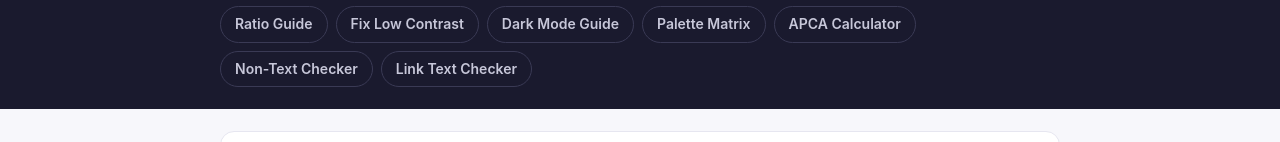
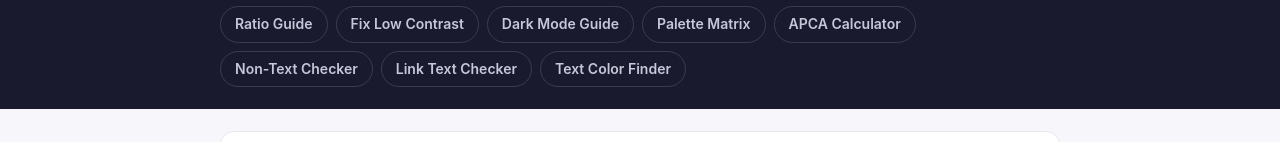
Before and after one commit to mimito-6/contrastlab, a plain HTML site: page color-blindness-simulator/index.html in a window 1280 px wide. Shown: the part 153-295 px from the top of the page. Drawn offline with Linux system fonts and the light colour scheme.

Commit message:
tool-sites-daily 2026-11-23: text color finder + nav/sitemap

```diff
--- a/color-blindness-simulator/index.html
+++ b/color-blindness-simulator/index.html
@@ -58,6 +58,7 @@
       <a href="/apca-calculator">APCA Calculator</a>
       <a href="/non-text-contrast">Non-Text Checker</a>
       <a href="/link-text-contrast">Link Text Checker</a>
+          <a href="/text-color-finder">Text Color Finder</a>
     </nav>
   </div>
 </header>
@@ -137,7 +138,7 @@
   <div class="wrap">
     <p>ContrastLab — a free tool for accessible design. Simulation uses the Machado et al. (2009) simplified model.</p>
     <p class="footer-tools">More tools: <a href="/">Contrast Checker</a> &middot; <a href="/palette-generator">Palette Generator</a> &middot; <a href="/gradient-checker">Gradient Checker</a> &middot; <a href="/text-over-gradient-guide">Text-over-Gradient Guide</a> &middot; <a href="/wcag-contrast-ratio-explained">Ratio Guide</a>
-      <a href="/fix-low-contrast">Fix Low Contrast</a> &middot; <a href="/dark-mode-contrast-guide">Dark Mode Guide</a> &middot; <a href="/palette-contrast-matrix">Palette Matrix</a> &middot; <a href="/apca-calculator">APCA Calculator</a> &middot; <a href="/non-text-contrast">Non-Text Checker</a> &middot; <a href="/link-text-contrast">Link Text Checker</a></p>
+      <a href="/fix-low-contrast">Fix Low Contrast</a> &middot; <a href="/dark-mode-contrast-guide">Dark Mode Guide</a> &middot; <a href="/palette-contrast-matrix">Palette Matrix</a> &middot; <a href="/apca-calculator">APCA Calculator</a> &middot; <a href="/non-text-contrast">Non-Text Checker</a> &middot; <a href="/link-text-contrast">Link Text Checker</a> &middot; <a href="/text-color-finder">Text Color Finder</a></p>
   </div>
 </footer>
 
```
